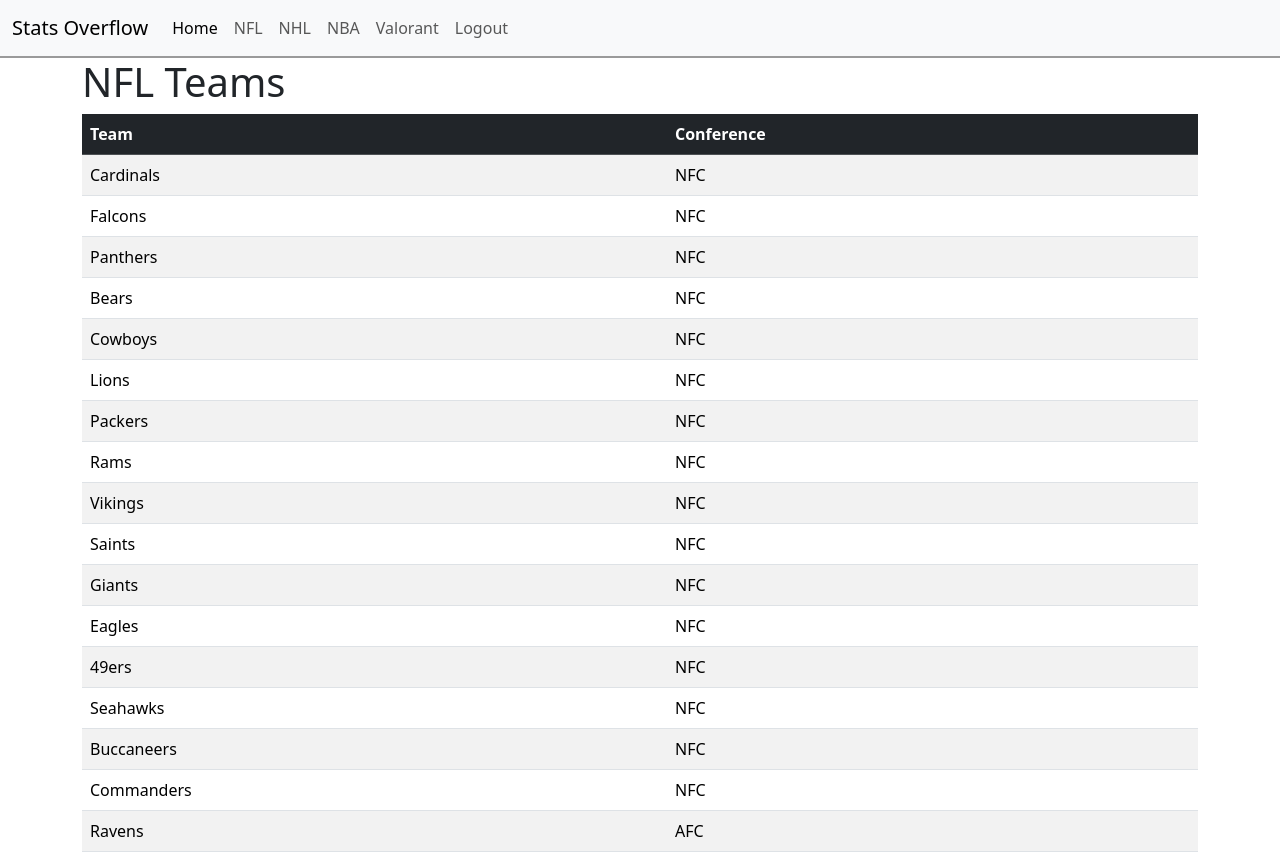
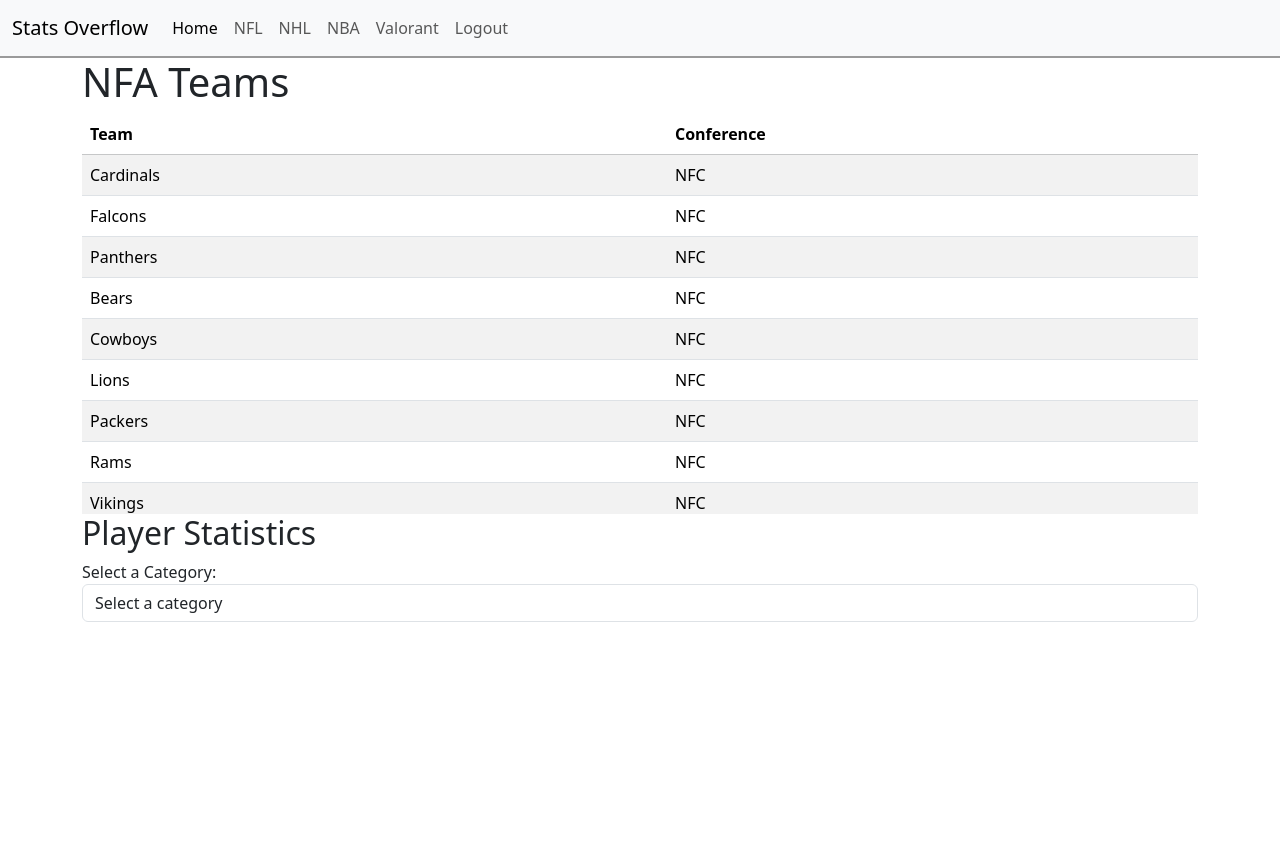
Before and after one commit to Jeffrey-Anderson392/Stats-Overflow, a Django app: page /NFL/ in a window 1280 px wide. Shown: the top 853 px of the page. Run offline with Django 5.2, Linux system fonts and the light colour scheme; a user stored in the database is signed in; data comes from the database, SQL or seed files in the repository.

Commit message:
Added the table format to NFL

```diff
--- a/stats_overflow/sports_stats/templates/sports_stats/NBA.html
+++ b/stats_overflow/sports_stats/templates/sports_stats/NBA.html
@@ -7,8 +7,9 @@
 {% block content %}
     <h1>NBA Teams</h1>
     {% if team_list %}
+        <div class="table-responsive sticky-header">
             <table class="table table-striped">
-            <thead class="table-dark">
+                <thead class="table-light">
                     <th>Team</th>
                     <th>Conference</th>
                 </thead>
@@ -19,6 +20,7 @@
                     </tr>
                 {% endfor %}
             </table>
+        </div>
     {% else %}
         <p>There are no teams.</p>
     {% endif %}
@@ -56,7 +58,7 @@
                                 {% with forloop.counter0 as field_index %}
                                     {% if field_index == 1 %}  <!-- Assuming PlayerName is in the second column -->
                                         {% if item|get_field:field_name %}
-                                            <td>{{ item|get_field:field_name }}</td>
+                                            <td><a href="{% url 'NBA_Player' name=item|get_field:field_name %}">{{ item|get_field:field_name }}</a></td>
                                         {% else %}
                                             <td>No Name</td>
                                         {% endif %}
--- a/stats_overflow/sports_stats/templates/sports_stats/NFL.html
+++ b/stats_overflow/sports_stats/templates/sports_stats/NFL.html
@@ -1,14 +1,15 @@
 {% extends 'sports_stats/base.html' %}
 {% load custom_tags %}
 {% block title %}
-    NFL Stats
+    NFA Stats
 {% endblock %}
 
 {% block content %}
-    <h1>NFL Teams</h1>
+    <h1>NFA Teams</h1>
     {% if team_list %}
+        <div class="table-responsive sticky-header">
             <table class="table table-striped">
-            <thead class="table-dark">
+                <thead class="table-light">
                     <th>Team</th>
                     <th>Conference</th>
                 </thead>
@@ -19,22 +20,30 @@
                     </tr>
                 {% endfor %}
             </table>
+        </div>
     {% else %}
         <p>There are no teams.</p>
     {% endif %}
 
     <h2>Player Statistics</h2>
-    <form method="get" action="">
-        <select name="category" onchange="this.form.submit()">
+    <form method="get" action="" class="mb-3">
+        <div class="form-group">
+            <label for="categorySelect">Select a Category:</label>
+            <select id="categorySelect" name="category" class="form-control" onchange="this.form.submit()">
                 <option value="">Select a category</option>
                 {% for category in stats_categories %}
-                <option value="{{ category }}" {% if category == selected_category %}selected{% endif %}>{{ category }}</option>
+                    <option value="{{ category }}" {% if category == selected_category %}selected{% endif %}>
+                        {{ category }}
+                    </option>
                 {% endfor %}
             </select>
+        </div>
     </form>
 
     {% if stats_data %}
-        <table class="table">
+        <div class="table-responsive sticky-header">
+            <table class="table table-striped">
+
                 <thead>
                     <tr>
                         {% for field_name in field_names %}
@@ -47,7 +56,7 @@
                         <tr>
                             {% for field_name in field_names %}
                                 {% with forloop.counter0 as field_index %}
-                                {% if field_index == 1 %}  <!-- Assuming PlayerName is in the first column -->
+                                    {% if field_index == 1 %}  <!-- Assuming PlayerName is in the second column -->
                                         {% if item|get_field:field_name %}
                                             <td><a href="{% url 'NFL_Player' name=item|get_field:field_name %}">{{ item|get_field:field_name }}</a></td>
                                         {% else %}
@@ -62,5 +71,6 @@
                     {% endfor %}
                 </tbody>
             </table>
+        </div>
     {% endif %}
 {% endblock %}
--- a/stats_overflow/sports_stats/views.py
+++ b/stats_overflow/sports_stats/views.py
@@ -93,6 +93,7 @@
         context['scoring'] = scoring
     except ObjectDoesNotExist:
         pass
+
 
         # defense = NFL_Player_Defense_Stats.objects.get(PlayerName=name)
         # kick_returns = NFL_Player_Kick_Returns_Stats.objects.get(PlayerName=name)
```
Also changed, not shown: 1 other file. Lines whose indentation alone changed are shown as unchanged.
